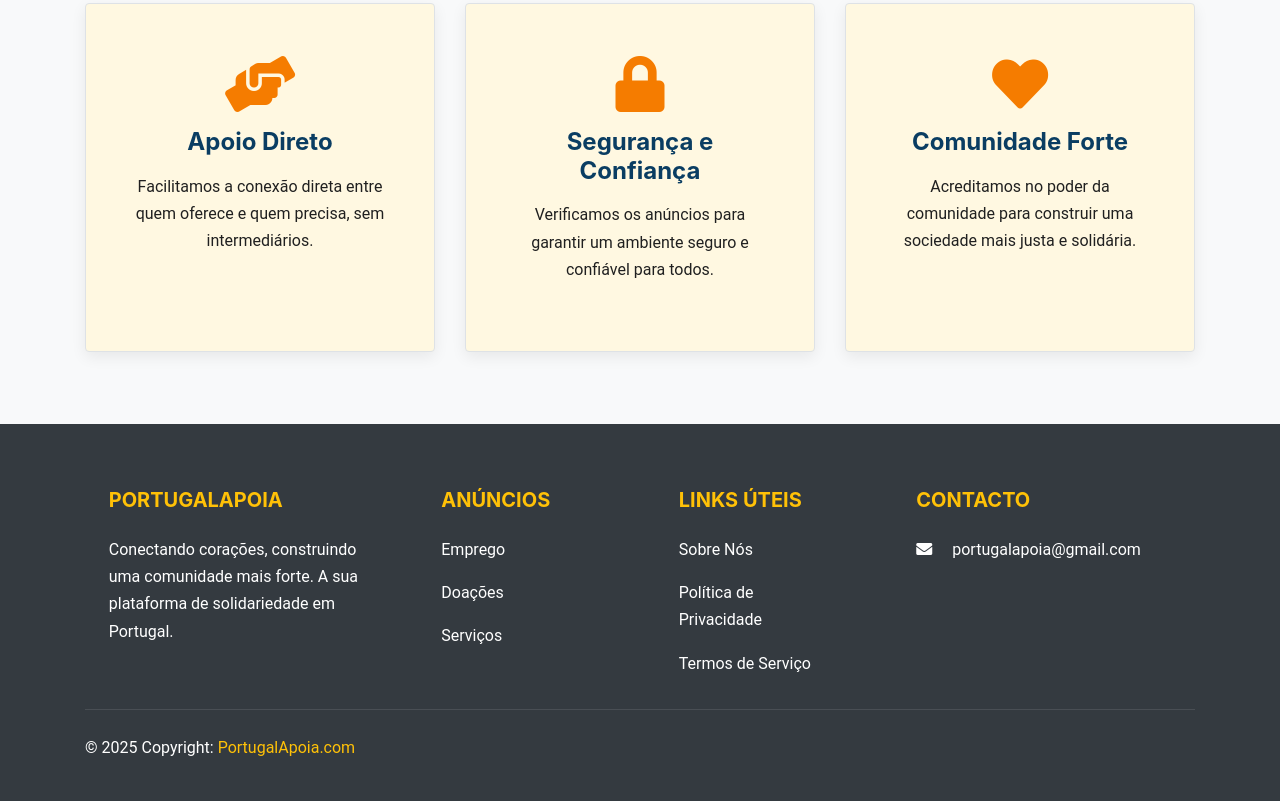
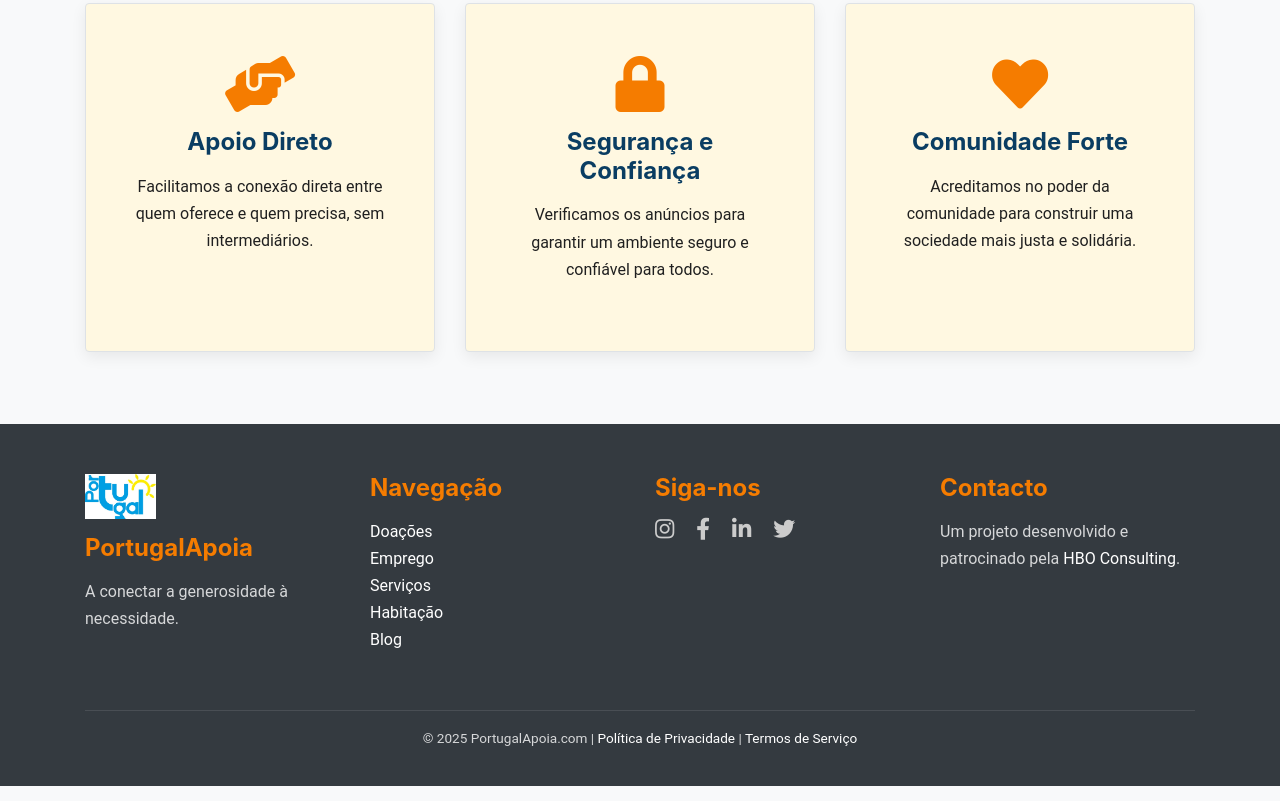
Before and after one commit to Helder8a/portugalapoia, a website: page sobre-nos.html in a window 1280 px wide. Shown: the part 1718-2519 px from the top of the page. Drawn offline with nearby package versions, Linux system fonts and the light colour scheme.

Commit message:
Add files via upload

```diff
--- a/sobre-nos.html
+++ b/sobre-nos.html
@@ -59,35 +59,48 @@
         </div>
     </main>
 
-    <footer class="main-footer bg-dark text-white pt-5 pb-4">
-        <div class="container text-center text-md-left">
-            <div class="row text-center text-md-left">
-                <div class="col-md-3 col-lg-3 col-xl-3 mx-auto mt-3">
-                    <h5 class="text-uppercase mb-4 font-weight-bold text-warning">PortugalApoia</h5>
-                    <p>Conectando corações, construindo uma comunidade mais forte. A sua plataforma de solidariedade em Portugal.</p>
+    <footer class="main-footer">
+        <div class="container">
+            <div class="row">
+                <div class="col-lg-3 col-md-6 mb-4">
+                    <img src="images_pta/logocuadrado.jpg" alt="Logo de PortugalApoia"
+                        style="height: 45px; margin-bottom: 15px;">
+                    <h4>PortugalApoia</h4>
+                    <p>A conectar a generosidade à necessidade.</p>
                 </div>
-                <div class="col-md-2 col-lg-2 col-xl-2 mx-auto mt-3">
-                    <h5 class="text-uppercase mb-4 font-weight-bold text-warning">Anúncios</h5>
-                    <p><a href="empregos.html" class="text-white">Emprego</a></p>
-                    <p><a href="doações.html" class="text-white">Doações</a></p>
-                    <p><a href="serviços.html" class="text-white">Serviços</a></p>
+                <div class="col-lg-3 col-md-6 mb-4">
+                    <h4>Navegação</h4>
+                    <ul class="list-unstyled">
+                        <li><a href="doações.html">Doações</a></li>
+                        <li><a href="empregos.html">Emprego</a></li>
+                        <li><a href="serviços.html">Serviços</a></li>
+                        <li><a href="habitação.html">Habitação</a></li>
+                        <li><a href="blog.html">Blog</a></li>
+                    </ul>
                 </div>
-                <div class="col-md-3 col-lg-2 col-xl-2 mx-auto mt-3">
-                    <h5 class="text-uppercase mb-4 font-weight-bold text-warning">Links Úteis</h5>
-                    <p><a href="sobre-nos.html" class="text-white">Sobre Nós</a></p>
-                    <p><a href="politica-privacidade.html" class="text-white">Política de Privacidade</a></p>
-                    <p><a href="termos-de-servico.html" class="text-white">Termos de Serviço</a></p>
+                <div class="col-lg-3 col-md-6 mb-4">
+                    <h4>Siga-nos</h4>
+                    <div class="social-links">
+                        <a href="https://www.instagram.com/portugalapoia" target="_blank" rel="noopener noreferrer"
+                            aria-label="Instagram" class="social-link"><i class="fab fa-instagram"></i></a>
+                        <a href="https://www.facebook.com/share/14GXdGKfEgs/?mibextid=wwXIfr" target="_blank"
+                            rel="noopener noreferrer" aria-label="Facebook" class="social-link"><i
+                                class="fab fa-facebook-f"></i></a>
+                        <a href="https://www.linkedin.com/company/fidersucre/" target="_blank" rel="noopener noreferrer"
+                            aria-label="LinkedIn" class="social-link"><i class="fab fa-linkedin-in"></i></a>
+                        <a href="#" target="_blank" rel="noopener noreferrer" aria-label="Twitter"
+                            class="social-link"><i class="fab fa-twitter"></i></a>
+                    </div>
                 </div>
-                <div class="col-md-4 col-lg-3 col-xl-3 mx-auto mt-3">
-                    <h5 class="text-uppercase mb-4 font-weight-bold text-warning">Contacto</h5>
-                    <p><i class="fas fa-envelope mr-3"></i> <a href="mailto:portugalapoia@gmail.com" class="text-white">portugalapoia@gmail.com</a></p>
+                <div class="col-lg-3 col-md-6 mb-4">
+                    <h4>Contacto</h4>
+                    <p>Um projeto desenvolvido e patrocinado pela <a href="mailto:hbo.consulting.pt@gmail.com">HBO
+                            Consulting</a>.</p>
                 </div>
             </div>
-            <hr class="mb-4" style="border-top: 1px solid rgba(255,255,255,0.1);">
-            <div class="row align-items-center">
-                <div class="col-md-7 col-lg-8">
-                    <p> © 2025 Copyright: <a href="https://portugalapoia.com" class="text-warning">PortugalApoia.com</a></p>
-                </div>
+            <div class="footer-bottom text-center pt-3 mt-3">
+                <p>&copy; 2025 PortugalApoia.com | <a href="politica-privacidade.html">Política de Privacidade</a> | <a
+                        href="termos-de-servico.html">Termos de Serviço</a></p>
             </div>
         </div>
     </footer>
```
Also changed, not shown: doações.html (+44 -1 lines).
